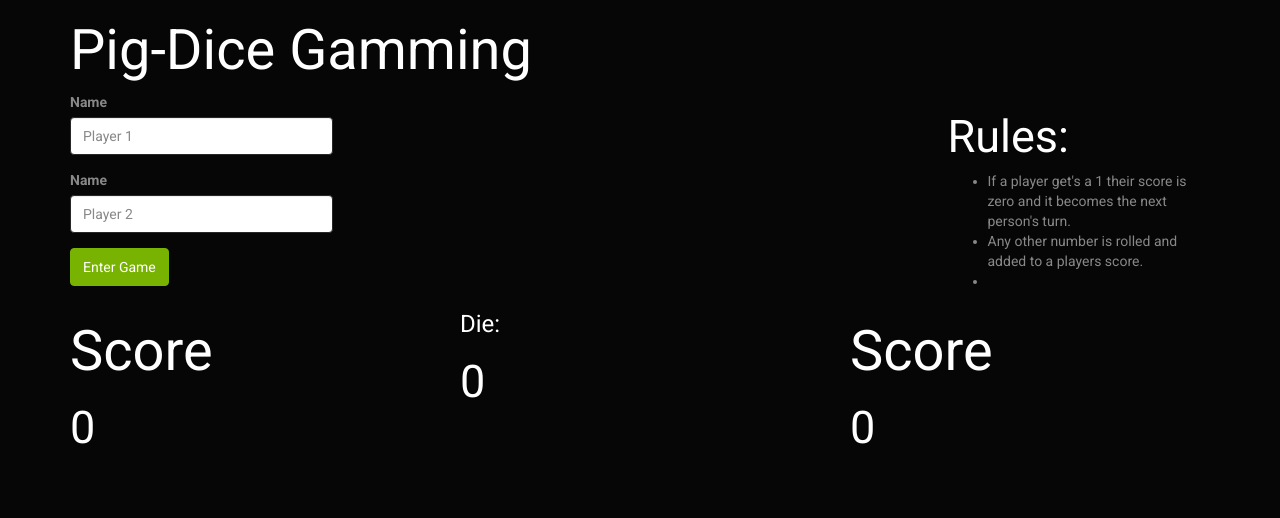
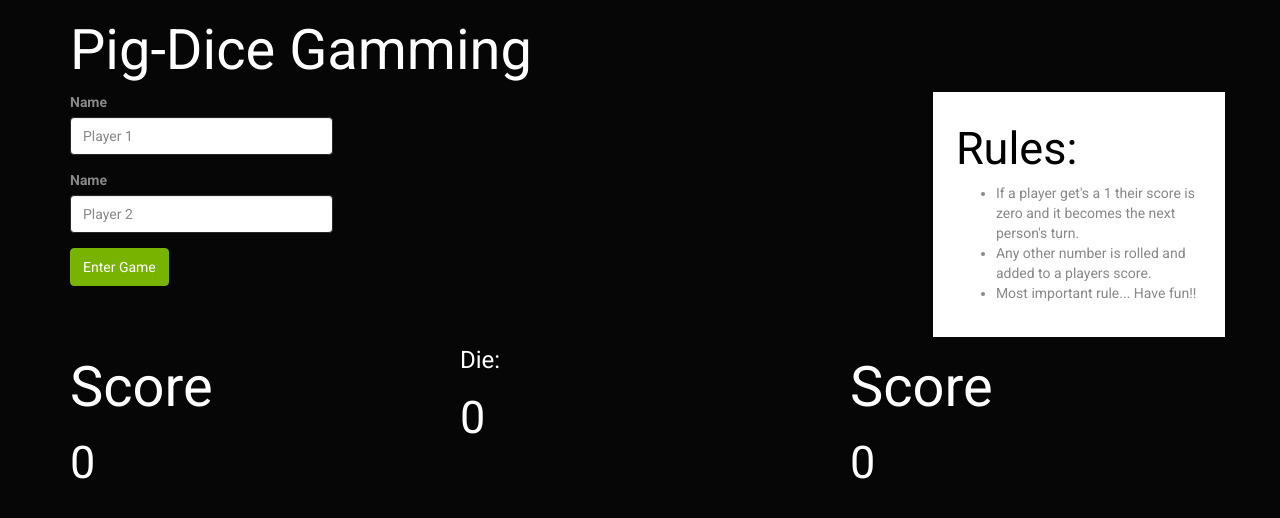
Before and after one commit to Okwonks/pig-dice, a plain HTML site: page index.html in a window 1280 px wide. Drawn offline with Linux system fonts and the light colour scheme.

Commit message:
some extra changes to the style.css file

```diff
--- a/css/style.css
+++ b/css/style.css
@@ -1,5 +1,12 @@
 #rules {
   float: right;
+  background-color: white;
+  padding: 2%;
+}
+
+#black-rules {
+  margin-top: 0.2em;
+  color: black;
 }
 
 #player1-roll {
@@ -8,5 +15,5 @@
 
 #player2-roll {
   padding: 2%;
-  margin-left: 25%;
+  float: right;
 }
--- a/index.html
+++ b/index.html
@@ -56,11 +56,11 @@
 
 
       <div class="col-md-3" id="rules">
-        <h2>Rules:</h2>
+        <h2 id="black-rules">Rules:</h2>
         <ul>
           <li>If a player get's a 1 their score is zero and it becomes the next person's turn.</li>
           <li>Any other number is rolled and added to a players score.</li>
-          <li></li>
+          <li>Most important rule... Have fun!!</li>
         </ul>
       </div>
     </div>
```
